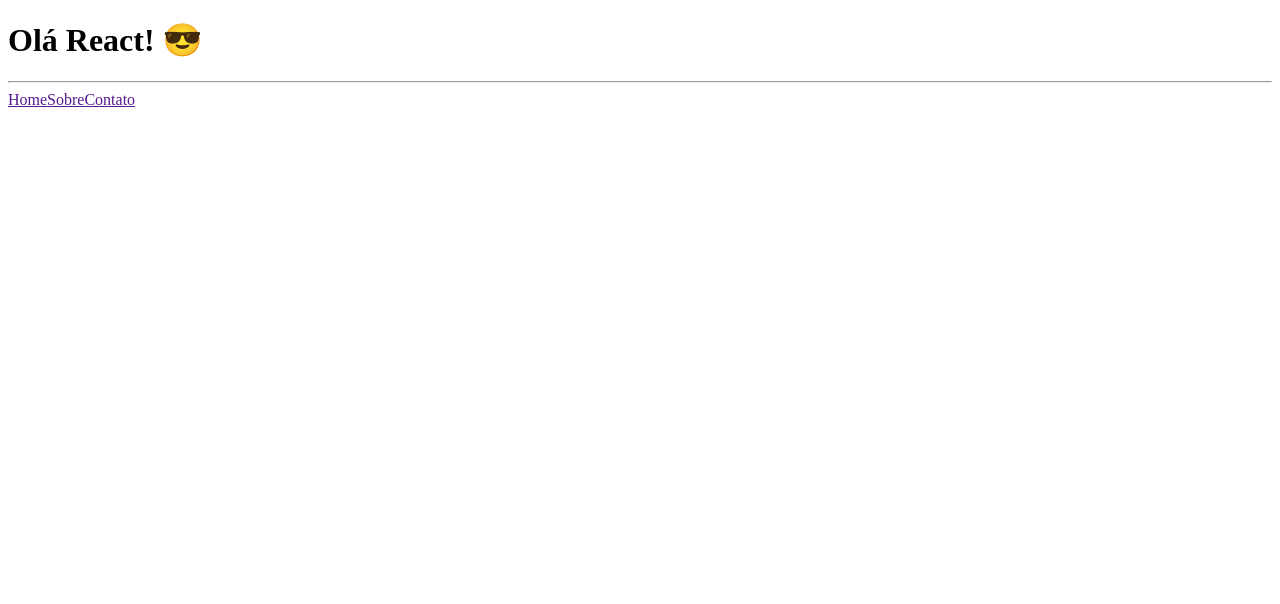
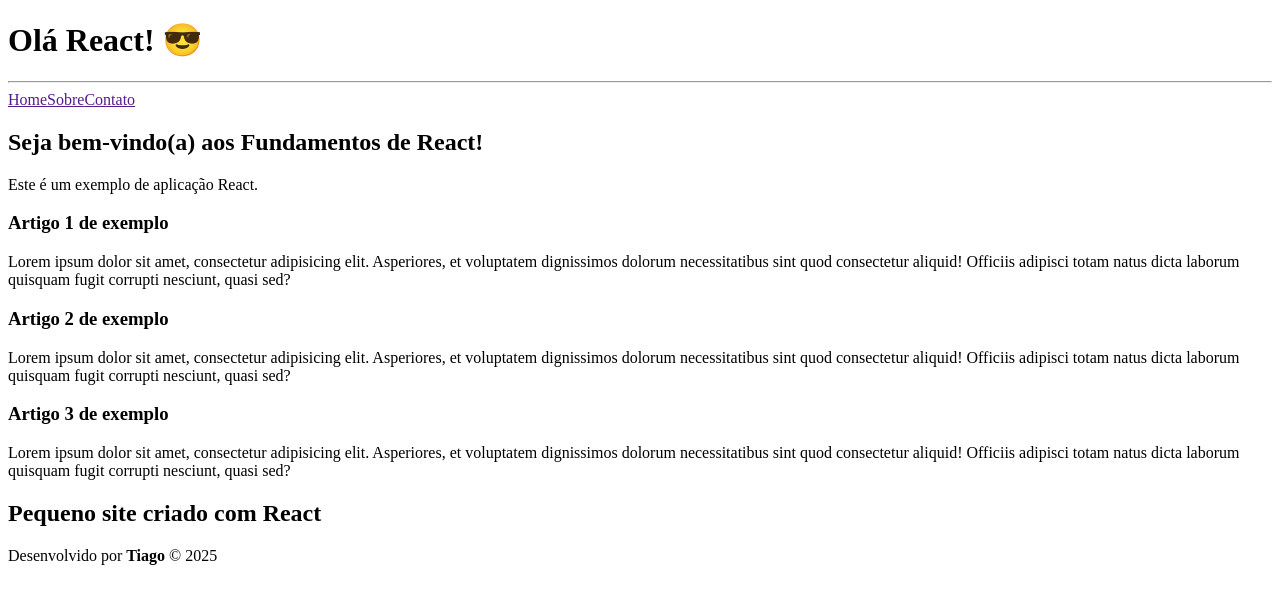
Before and after one commit to lucax13/react-fundamentos, a React (Vite) app: page / in a window 1280 px wide. Shown: the top 604 px of the page. Built offline with nearby package versions, Linux system fonts and the light colour scheme.

Commit message:
Adiciona outros elementos ao componente

```diff
--- a/src/App.tsx
+++ b/src/App.tsx
@@ -12,7 +12,54 @@
           <a href="">Contato</a>
         </nav>
       </header>
-      <main></main>
+
+      {/* Comentários no meio do JSX: é normal ficar entre {} */}
+      {/* Ao usar outros elementos HTML no JSX, é importante
+      envolver tudo em um único <> </> (Fragmento React) */}
+
+      <main>
+        <section>
+          <h2>Seja bem-vindo(a) aos Fundamentos de React!</h2>
+          <p>Este é um exemplo de aplicação React.</p>
+
+          <article>
+            <h3>Artigo 1 de exemplo</h3>
+            <p>
+              Lorem ipsum dolor sit amet, consectetur adipisicing elit.
+              Asperiores, et voluptatem dignissimos dolorum necessitatibus sint
+              quod consectetur aliquid! Officiis adipisci totam natus dicta
+              laborum quisquam fugit corrupti nesciunt, quasi sed?
+            </p>
+          </article>
+
+          <article>
+            <h3>Artigo 2 de exemplo</h3>
+            <p>
+              Lorem ipsum dolor sit amet, consectetur adipisicing elit.
+              Asperiores, et voluptatem dignissimos dolorum necessitatibus sint
+              quod consectetur aliquid! Officiis adipisci totam natus dicta
+              laborum quisquam fugit corrupti nesciunt, quasi sed?
+            </p>
+          </article>
+
+          <article>
+            <h3>Artigo 3 de exemplo</h3>
+            <p>
+              Lorem ipsum dolor sit amet, consectetur adipisicing elit.
+              Asperiores, et voluptatem dignissimos dolorum necessitatibus sint
+              quod consectetur aliquid! Officiis adipisci totam natus dicta
+              laborum quisquam fugit corrupti nesciunt, quasi sed?
+            </p>
+          </article>
+        </section>
+      </main>
+
+      <footer>
+        <h2>Pequeno site criado com React</h2>
+        <p>
+          Desenvolvido por <b>Tiago</b> &copy; 2025
+        </p>
+      </footer>
     </>
   );
 }
```
